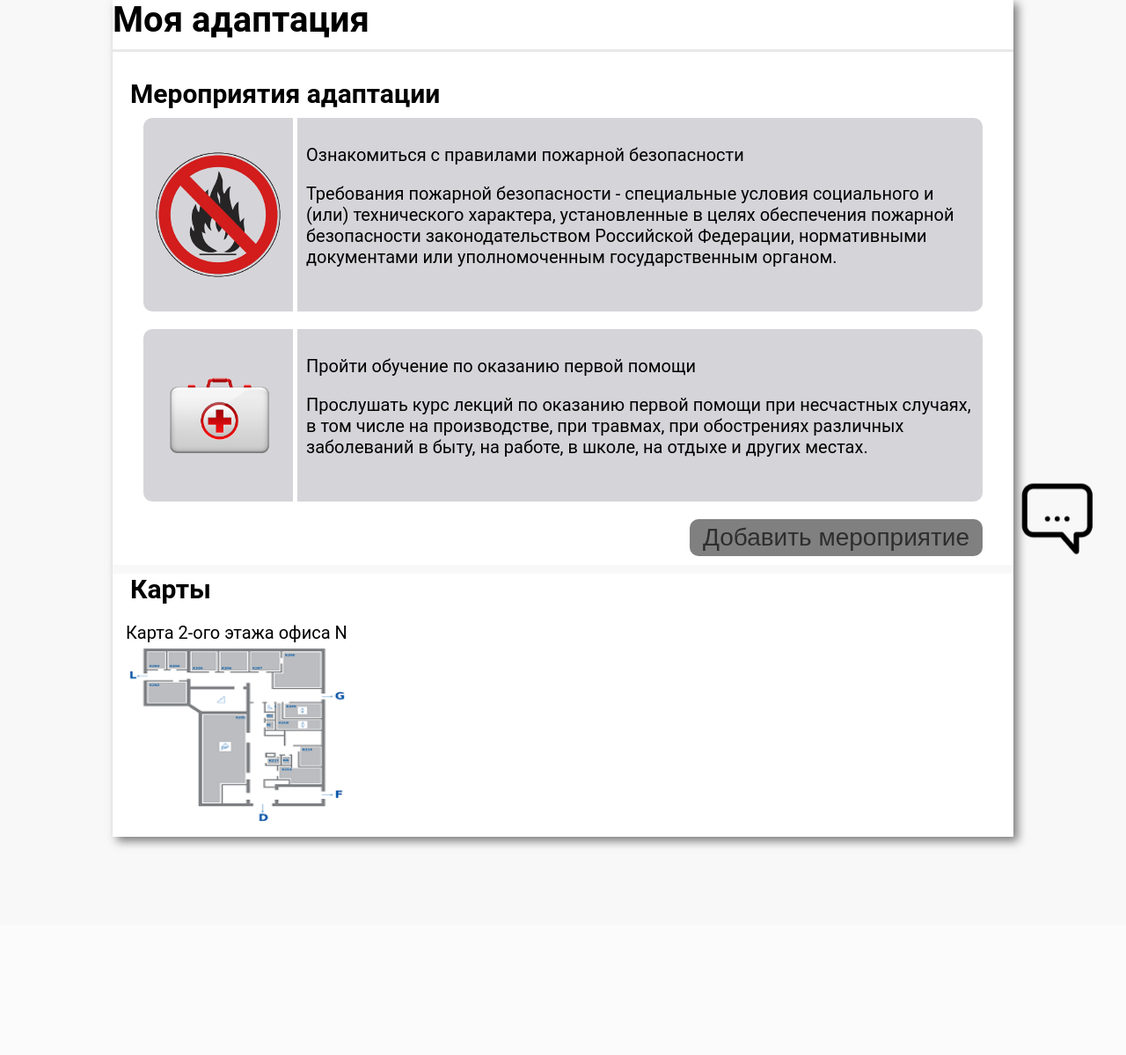
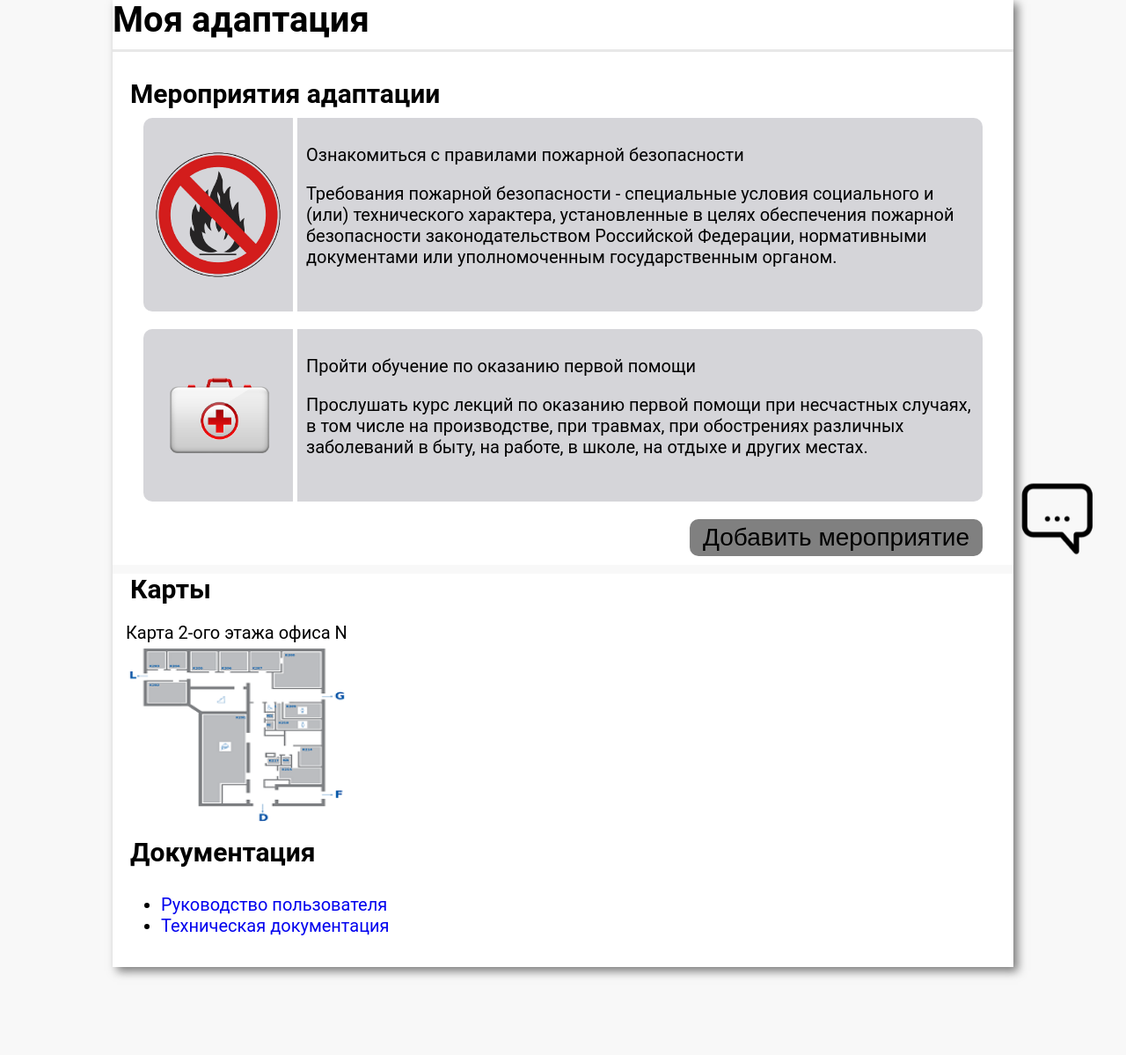
Before and after one commit to RabbitBanan/Adaptation, a PHP site: page / in a window 1280 px wide. Shown: the part 152-1351 px from the top of the page at 88% size. Before the commit the page ends 1116 px from the top, so only its background shows below. Run offline with PHP 8.4, Linux system fonts and the light colour scheme; the visitor is signed in with stand-in values (Sample User, id 1); some libraries are stand-ins or nearby versions.

Commit message:
документация

```diff
--- a/auto.php
+++ b/auto.php
@@ -55,5 +55,7 @@ if (isset($_POST['login'])) {
 
       </form>
     </div>
+
+
   </body>
 </html>
--- a/css/adapt.css
+++ b/css/adapt.css
@@ -53,26 +53,19 @@
   margin-bottom: 10px;
 }
 
-/*.add-adap input {
+.add-adap input {
+  background-color: gray;
+  color: black;
   font-size: 140%;
   border: none;
-  background-color: rgba(45, 45, 68, 0.2);
+  /*background-color: rgba(45, 45, 68, 0.2);*/
+
   border-radius: 10px;
   padding: 5px 15px;
 }
 
-.add-adap input:hover {
+/*.add-adap input:hover {
 
   color: #fff;
   background-color: rgba(45, 45, 68, 1);
 }*/
-
-
-.noWorker {
-  color: #2e2e2e;
-  font-size: 140%;
-  border: none;
-  background-color: gray;
-  border-radius: 10px;
-  padding: 5px 15px;
-}
--- /dev/null
+++ b/doc.php
@@ -0,0 +1,35 @@
+<style type="text/css">
+
+.docs{
+  display: flex;
+  flex-direction: column;
+}
+
+.doc {
+  display: flex;
+  flex-direction: column;
+  padding-left: 15px;
+  padding-bottom: 15px;
+
+}
+
+.doc a{
+  text-decoration: none;
+
+
+}
+
+
+</style>
+
+
+<div class="docs component">
+  <h2 class="header2">Документация</h2>
+  <div class="doc">
+    <ul>
+      <li><a href="Документация\Руководство пользователя.pdf" target="_blank">Руководство пользователя</a></li>
+      <li><a href="Документация\Техническая документация.pdf" target="_blank">Техническая документация</a></li>
+    </ul>
+
+  </div>
+</div>
--- a/index.php
+++ b/index.php
@@ -47,7 +47,7 @@
         include 'adapt.php';
         include 'map.php';
         include 'chat.php';
-
+        include 'doc.php';
        ?>
 
     </div>
```
Also changed, not shown: map-event-1.php (+7 -5 lines), map-event-2.php (+7 -5 lines), 2 other files.
